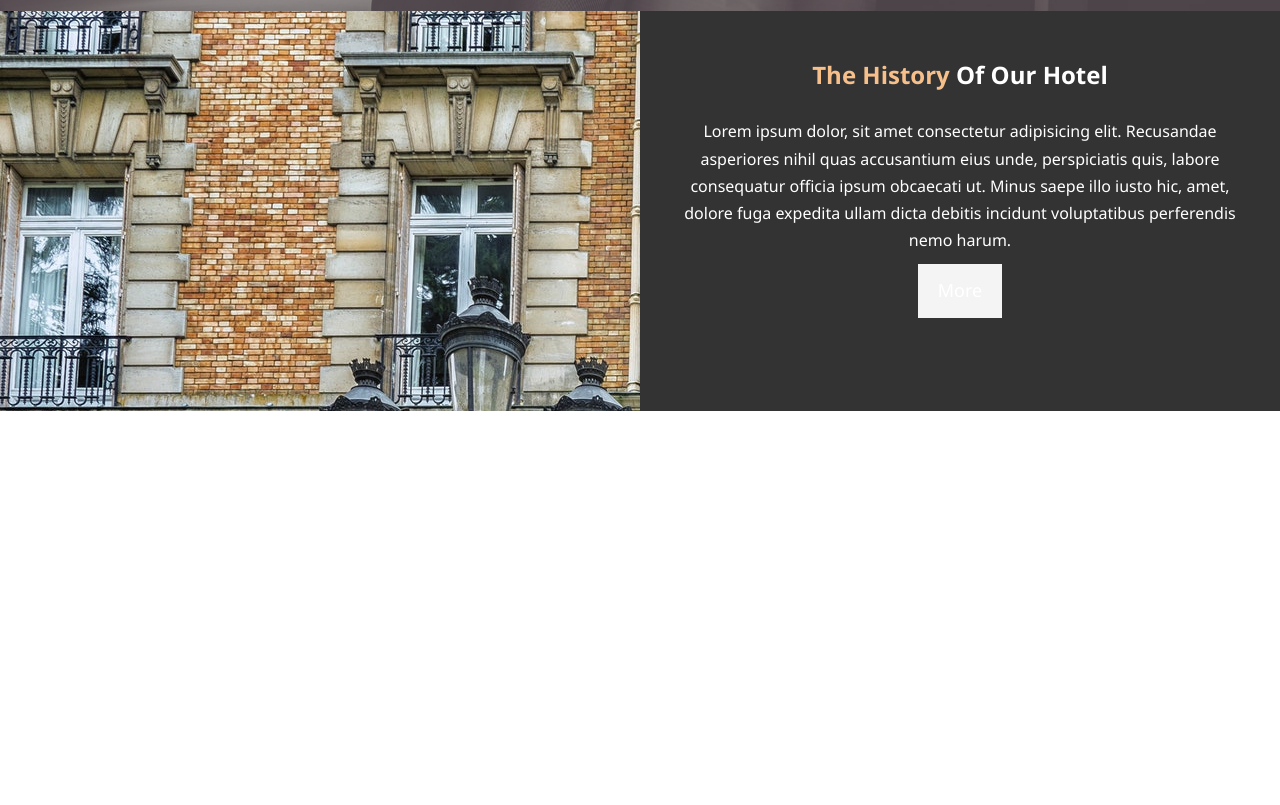
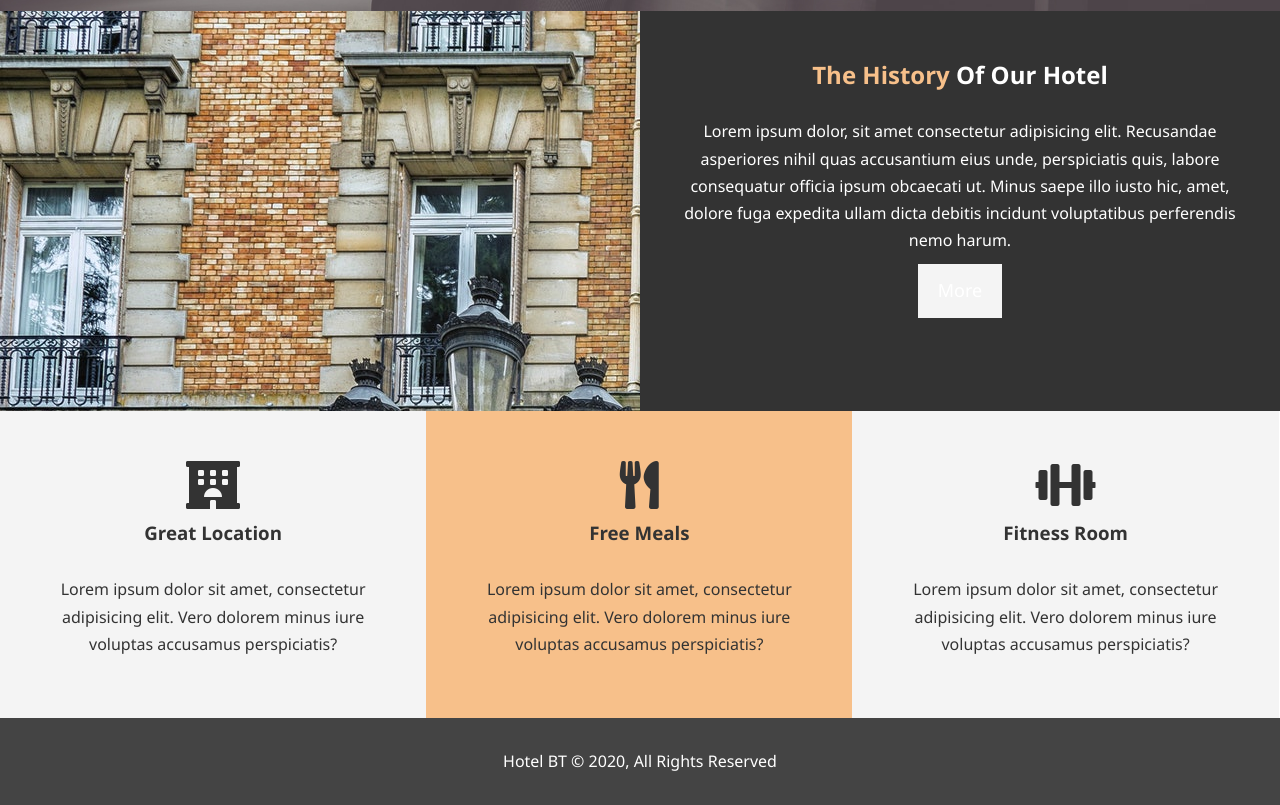
Before and after one commit to DanBilic/hotel_website, a plain HTML site: page index.html in a window 1280 px wide. Shown: the part 656-1461 px from the top of the page. Before the commit the page ends 1067 px from the top, so only its background shows below. Drawn offline with Linux system fonts and the light colour scheme.

Commit message:
about page

```diff
--- a/css/style.css
+++ b/css/style.css
@@ -76,6 +76,10 @@ p {
 .bg-primary {
 	background: #f7c08a;
 	color: #333;
+}
+
+.clr{
+	clear: both;
 }
 
 /* Navbar */
@@ -161,3 +165,23 @@ p {
 #home-info .info-content {
 	padding-bottom: 30px;
 }
+
+/* features */
+
+.box {
+	float: left;
+	width: 33.3%;
+	padding: 50px;
+	text-align: center;
+}
+
+.box i {
+	margin-bottom: 10px;
+}
+
+/* footer */
+#main-footer {
+	text-align: center;
+	background: #444;
+	color: #fff;
+	padding: 20px;
--- a/index.html
+++ b/index.html
@@ -5,6 +5,7 @@
     <meta name="viewport" content="width=device-width, initial-scale=1.0">
     <meta name="description" content="Welcome to the most extraordinary hotel in Boston Massachusetts">
     <meta name="keyboards" content="hotel, boston hotel, new england hotel">
+    <link rel="stylesheet" href="https://use.fontawesome.com/releases/v5.15.1/css/all.css" integrity="sha384-vp86vTRFVJgpjF9jiIGPEEqYqlDwgyBgEF109VFjmqGmIY/Y4HV4d3Gp2irVfcrp" crossorigin="anonymous">
     <link rel="stylesheet" href="css/style.css">
     <title>Hotel BT | Welcome</title>
 </head>
@@ -40,5 +41,26 @@
             <a href="abot.hml" class="btn btn-light">More</a>
         </div>
     </section>
+    <section id="features">
+        <div class="box bg-light">
+            <i class="fas fa-hotel fa-3x"></i>
+            <h3>Great Location</h3>
+            <p>Lorem ipsum dolor sit amet, consectetur adipisicing elit. Vero dolorem minus iure voluptas accusamus perspiciatis?</p>
+        </div>
+        <div class="box bg-primary">
+            <i class="fas fa-utensils fa-3x"></i>
+            <h3>Free Meals</h3>
+            <p>Lorem ipsum dolor sit amet, consectetur adipisicing elit. Vero dolorem minus iure voluptas accusamus perspiciatis?</p>
+        </div>
+        <div class="box bg-light">
+            <i class="fas fa-dumbbell fa-3x"></i>
+            <h3>Fitness Room</h3>
+            <p>Lorem ipsum dolor sit amet, consectetur adipisicing elit. Vero dolorem minus iure voluptas accusamus perspiciatis?</p>
+        </div>
+    </section>
+    <div class="clr"></div>
+    <footer id="main-footer">
+        <p>Hotel BT &copy; 2020, All Rights Reserved </p>
+    </footer>
 </body>
 </html>
```
Lines whose indentation alone changed are shown as unchanged.
